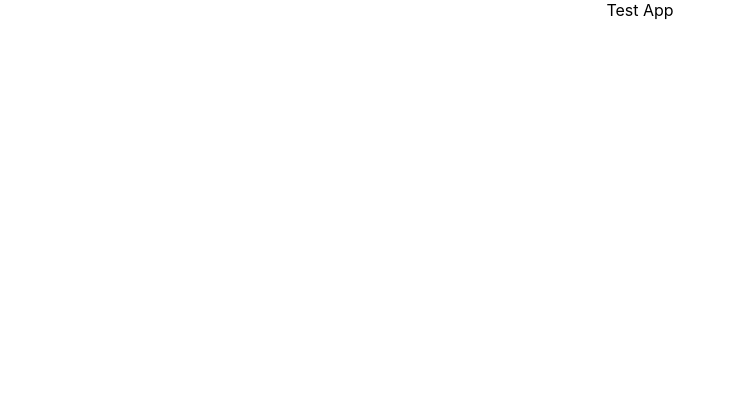
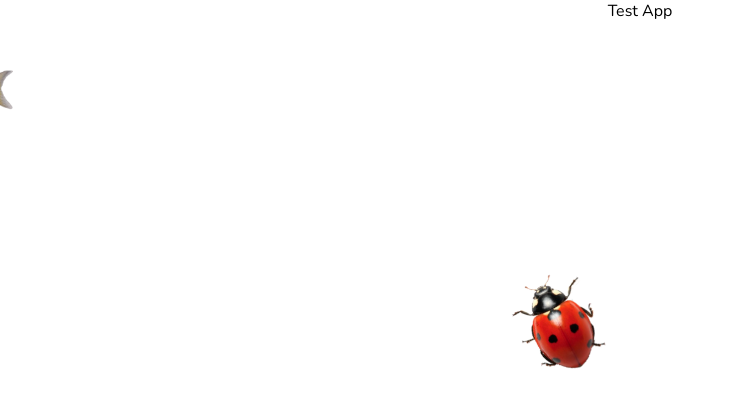
Before and after one commit to gracebmanning/graceis.online, a JavaScript app: page / in a window 1280 px wide. Shown: the top 408 px of the page, without its empty margins (0-736 px from the left). Built offline with nearby package versions, Linux system fonts and the light colour scheme; the HTML template or start-up script is replaced by a standard one.

Commit message:
fish and ladybug animations

```diff
--- a/public/index.html
+++ b/public/index.html
@@ -9,6 +9,10 @@
   <meta name="description" content="grace manning's online portfolio" />
   <link rel="apple-touch-icon" href="%PUBLIC_URL%/logo192.png" />
   <link rel="manifest" href="%PUBLIC_URL%/manifest.json" />
+  <link rel="preconnect" href="https://fonts.googleapis.com">
+  <link rel="preconnect" href="https://fonts.gstatic.com" crossorigin>
+  <link href="https://fonts.googleapis.com/css2?family=Nunito:ital,wght@0,200..1000;1,200..1000&display=swap"
+    rel="stylesheet">
   <title>graceis.online</title>
 </head>
 
--- a/src/App.css
+++ b/src/App.css
@@ -1,38 +1,51 @@
 .App {
+  margin: 0;
   text-align: center;
+  width: 100vw;
+  height: 100vh;
 }
 
-.App-logo {
-  height: 40vmin;
-  pointer-events: none;
-}
-
-@media (prefers-reduced-motion: no-preference) {
-  .App-logo {
-    animation: App-logo-spin infinite 20s linear;
+@keyframes fishFloat {
+  from {
+    left: 110%;
+  }
+  to {
+    left: -35%;
   }
 }
 
-.App-header {
-  background-color: #282c34;
-  min-height: 100vh;
-  display: flex;
-  flex-direction: column;
-  align-items: center;
-  justify-content: center;
-  font-size: calc(10px + 2vmin);
-  color: white;
+.fish{
+  width: 150px;
+  position: absolute;
+  top: 50px;
+  animation-name: fishFloat;
+  animation-duration: 15s;
+  animation-iteration-count: infinite;
 }
 
-.App-link {
-  color: #61dafb;
+@keyframes ladybugCrawl{
+  from {
+    right: 0%;
+    bottom: 0%;
+  }
+  to {
+    right: 100%;
+    bottom: 100%;
+  }
 }
 
-@keyframes App-logo-spin {
-  from {
-    transform: rotate(0deg);
-  }
-  to {
-    transform: rotate(360deg);
-  }
+@keyframes ladybugRotate{
+  0% { transform: rotate(-10deg); }
+  50% { transform: rotate(-20deg); }
+  100% { transform: rotate(-10deg); }
 }
+
+.ladybug{
+  height: 100px;
+  rotate: -15deg;
+  position: absolute;
+  /* @keyframes duration | easing-function | delay | iteration-count | direction | fill-mode | play-state | name */
+  animation:
+    15s linear 0s infinite normal none running ladybugCrawl,
+    1s linear 0s infinite normal none running ladybugRotate;
+}
--- a/src/App.js
+++ b/src/App.js
@@ -1,9 +1,13 @@
 import './App.css';
+import fish from './assets/fish.png';
+import ladybug from './assets/ladybug.png';
 
 function App() {
   return (
     <div className="App">
       Test App
+      <img className="fish" src={fish} alt="fish with white, blue, a yellow scales." />
+      <img className="ladybug" src={ladybug} />
     </div>
   );
 }
--- a/src/index.css
+++ b/src/index.css
@@ -1,13 +1,11 @@
+:root {
+  --color-one: #6c8220;
+  --color-two: #3b4216;
+  --color-three: #afc45f;
+}
+
 body {
   margin: 0;
-  font-family: -apple-system, BlinkMacSystemFont, 'Segoe UI', 'Roboto', 'Oxygen',
-    'Ubuntu', 'Cantarell', 'Fira Sans', 'Droid Sans', 'Helvetica Neue',
-    sans-serif;
-  -webkit-font-smoothing: antialiased;
-  -moz-osx-font-smoothing: grayscale;
+  font-family: "Nunito", sans-serif;
+  overflow: hidden;
 }
-
-code {
-  font-family: source-code-pro, Menlo, Monaco, Consolas, 'Courier New',
-    monospace;
-}
```
Also changed, not shown: src/assets/fish.png (added), src/assets/ladybug.png (added).
